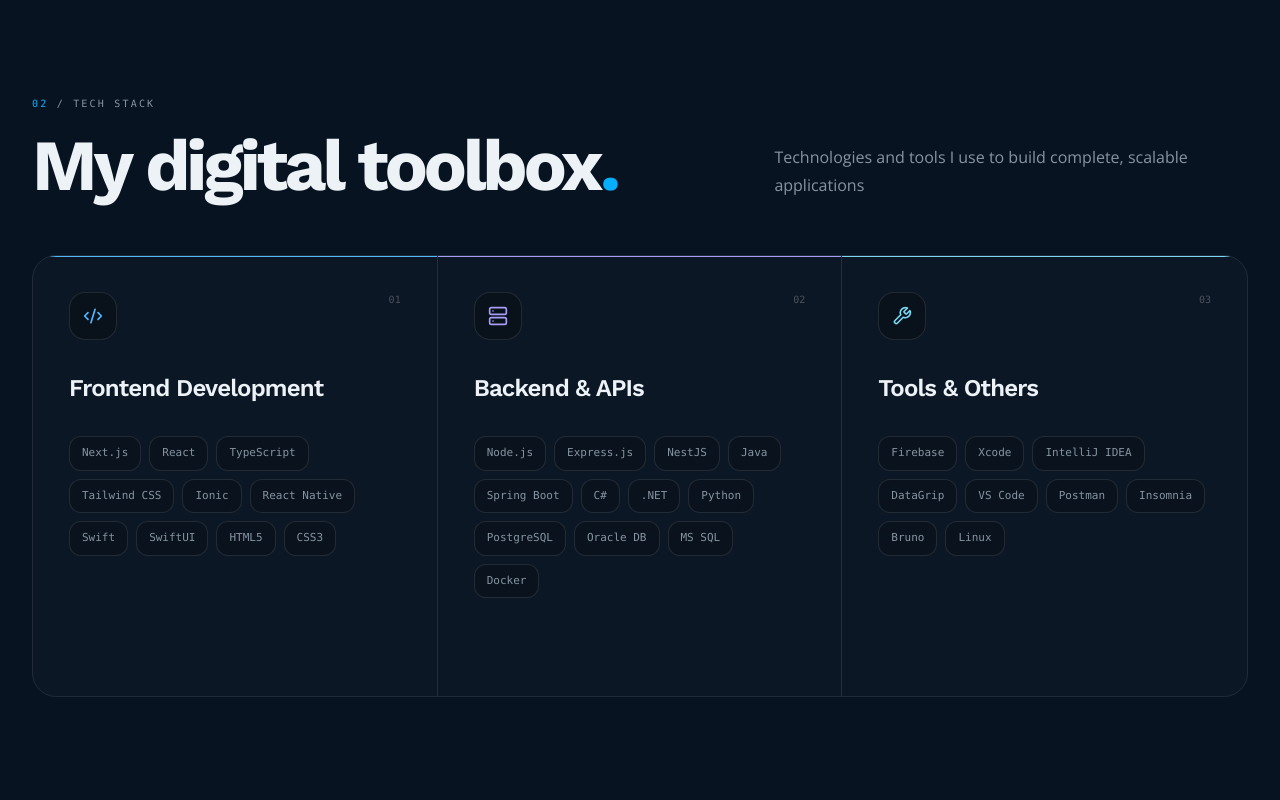
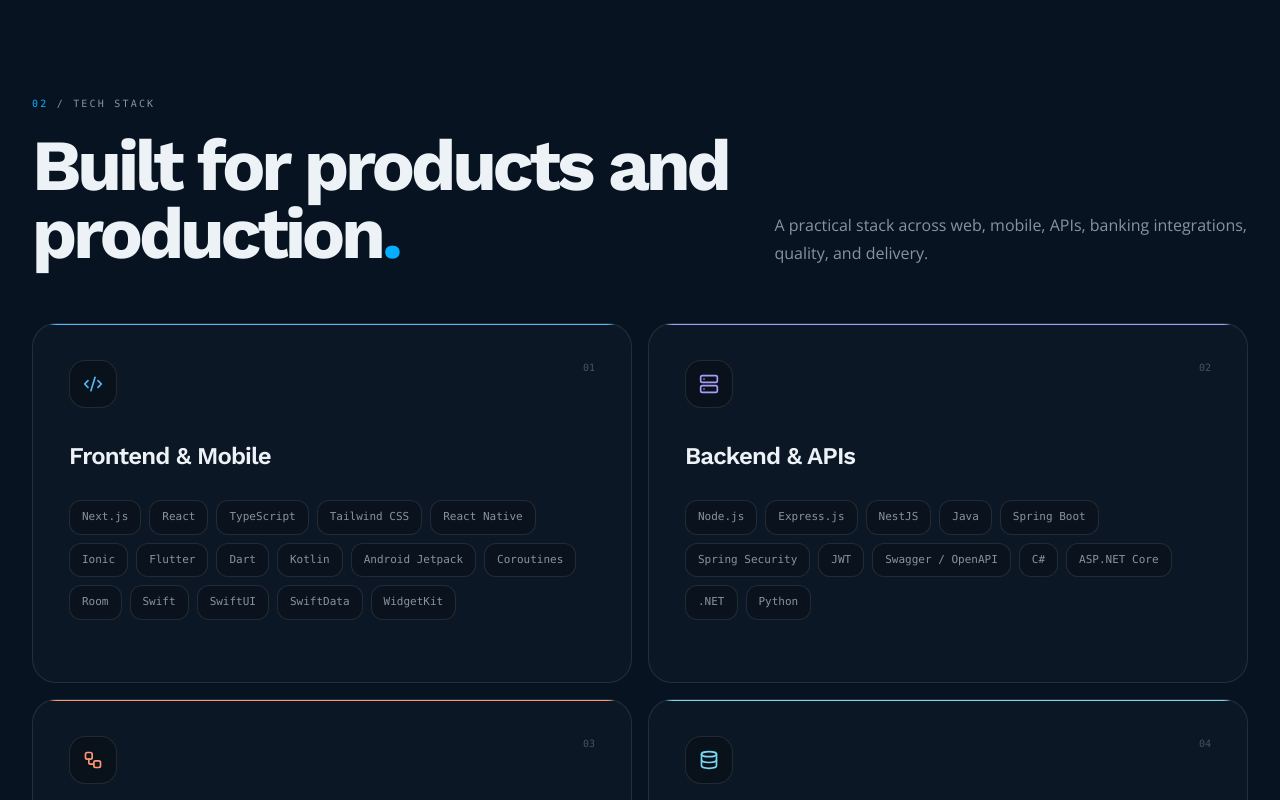
Before and after one commit to anibalventura/anibalventura.github.io, a Next.js app: page / in a window 1280 px wide. Shown: the part 2000-2800 px from the top of the page. Built offline with nearby package versions, Linux system fonts and the light colour scheme; no server answers.

Commit message:
feat: Update tech stack component and localization for enhanced clarity and organization

```diff
--- a/components/tech-stack.tsx
+++ b/components/tech-stack.tsx
@@ -1,7 +1,7 @@
 "use client"
 
 import { useTranslations } from "next-intl"
-import { Code2, Server, Wrench } from "lucide-react"
+import { Code2, Database, Server, ShieldCheck, Workflow } from "lucide-react"
 
 export function TechStack() {
   const t = useTranslations("techStack")
@@ -10,20 +10,46 @@ export function TechStack() {
       title: t("categories.frontend.title"),
       icon: Code2,
       color: "#52b7ff",
-      technologies: ["Next.js", "React", "TypeScript", "Tailwind CSS", "Ionic", "React Native", "Swift", "SwiftUI", "HTML5", "CSS3"],
+      technologies: [
+        "Next.js", "React", "TypeScript", "Tailwind CSS", "React Native", "Ionic", "Flutter", "Dart",
+        "Kotlin", "Android Jetpack", "Coroutines", "Room", "Swift", "SwiftUI", "SwiftData", "WidgetKit",
+      ],
     },
     {
       title: t("categories.backend.title"),
       icon: Server,
       color: "#a99cf8",
-      technologies: ["Node.js", "Express.js", "NestJS", "Java", "Spring Boot", "C#", ".NET", "Python", "PostgreSQL", "Oracle DB", "MS SQL", "Docker"],
+      technologies: [
+        "Node.js", "Express.js", "NestJS", "Java", "Spring Boot", "Spring Security", "JWT", "Swagger / OpenAPI",
+        "C#", "ASP.NET Core", ".NET", "Python",
+      ],
     },
     {
-      title: t("categories.tools.title"),
-      icon: Wrench,
+      title: t("categories.integration.title"),
+      icon: Workflow,
+      color: "#ff9770",
+      technologies: [
+        "IBM App Connect Enterprise", "Microservices", "REST APIs", "CyberSource", "Docker", "Git", "Azure DevOps", "Argo CD", "Linux",
+      ],
+    },
+    {
+      title: t("categories.data.title"),
+      icon: Database,
       color: "#7ad7f0",
-      technologies: ["Firebase", "Xcode", "IntelliJ IDEA", "DataGrip", "VS Code", "Postman", "Insomnia", "Bruno", "Linux"],
+      technologies: [
+        "PostgreSQL", "Oracle Database", "MS SQL", "MySQL", "Firebase", "Xcode", "Android Studio", "IntelliJ IDEA",
+        "DataGrip", "VS Code", "Figma", "Postman", "Insomnia", "Bruno", "Bootstrap",
+      ],
     },
+  ]
+
+  const practices = [
+    t("engineering.microservices"),
+    t("engineering.apiIntegration"),
+    t("engineering.testing"),
+    t("engineering.security"),
+    t("engineering.architecture"),
+    t("engineering.quality"),
   ]
 
   return (
@@ -37,9 +63,9 @@ export function TechStack() {
           <p className="section-lede">{t("subtitle")}</p>
         </div>
 
-        <div className="mt-14 grid overflow-hidden rounded-3xl border border-white/10 lg:grid-cols-3">
+        <div className="mt-14 grid gap-4 md:grid-cols-2">
           {categories.map((category, categoryIndex) => (
-            <article key={category.title} className="relative bg-white/[0.018] p-7 lg:min-h-[440px] lg:border-r lg:border-white/10 lg:p-9 lg:last:border-r-0">
+            <article key={category.title} className="relative min-h-[360px] overflow-hidden rounded-3xl border border-white/10 bg-white/[0.018] p-7 md:p-9">
               <div className="absolute inset-x-0 top-0 h-px" style={{ backgroundColor: category.color }} />
               <div className="flex items-start justify-between">
                 <span className="grid size-12 place-items-center rounded-2xl border border-white/10 bg-black/25" style={{ color: category.color }}>
@@ -48,7 +74,7 @@ export function TechStack() {
                 <span className="font-mono text-[10px] text-white/25">0{categoryIndex + 1}</span>
               </div>
               <h3 className="mt-8 font-heading text-2xl font-semibold tracking-[-0.035em] text-foreground">{category.title}</h3>
-              <div className="mt-8 flex flex-wrap gap-2">
+              <div className="mt-7 flex flex-wrap gap-2">
                 {category.technologies.map((technology) => (
                   <span key={technology} className="rounded-lg border border-white/10 bg-black/20 px-3 py-2 font-mono text-[11px] text-muted-foreground transition-colors hover:border-white/20 hover:text-foreground">
                     {technology}
@@ -58,6 +84,23 @@ export function TechStack() {
             </article>
           ))}
         </div>
+
+        <aside className="mt-4 grid gap-6 rounded-3xl border border-primary/15 bg-primary/[0.045] p-7 md:grid-cols-[0.65fr_1.35fr] md:items-center md:p-9">
+          <div>
+            <span className="grid size-11 place-items-center rounded-2xl border border-primary/20 bg-primary/10 text-primary">
+              <ShieldCheck className="size-5" />
+            </span>
+            <h3 className="mt-5 font-heading text-2xl font-semibold tracking-[-0.035em] text-foreground">{t("engineering.title")}</h3>
+            <p className="mt-3 max-w-sm text-sm leading-6 text-muted-foreground">{t("engineering.description")}</p>
+          </div>
+          <div className="flex flex-wrap gap-2">
+            {practices.map((practice) => (
+              <span key={practice} className="rounded-xl border border-primary/20 bg-primary/[0.08] px-3 py-2 font-mono text-[11px] text-primary">
+                {practice}
+              </span>
+            ))}
+          </div>
+        </aside>
       </div>
     </section>
   )
--- a/locales/en.json
+++ b/locales/en.json
@@ -53,18 +53,31 @@
   },
   "techStack": {
     "title": "Tech Stack",
-    "displayTitle": "My digital toolbox",
-    "subtitle": "Technologies and tools I use to build complete, scalable applications",
+    "displayTitle": "Built for products and production",
+    "subtitle": "A practical stack across web, mobile, APIs, banking integrations, quality, and delivery.",
     "categories": {
       "frontend": {
-        "title": "Frontend Development"
+        "title": "Frontend & Mobile"
       },
       "backend": {
         "title": "Backend & APIs"
       },
-      "tools": {
-        "title": "Tools & Others"
+      "integration": {
+        "title": "Integration & Delivery"
+      },
+      "data": {
+        "title": "Data & Tools"
       }
+    },
+    "engineering": {
+      "title": "Engineering practice",
+      "description": "Delivery, quality, and regulated-platform thinking built into every product.",
+      "microservices": "Microservices",
+      "apiIntegration": "API Integration",
+      "testing": "Unit & Integration Testing",
+      "security": "PCI DSS",
+      "architecture": "Clean Architecture",
+      "quality": "Quality Standards"
     }
   },
   "projects": {
--- a/locales/es.json
+++ b/locales/es.json
@@ -53,18 +53,31 @@
   },
   "techStack": {
     "title": "Stack Tecnológico",
-    "displayTitle": "Mi caja de herramientas",
-    "subtitle": "Tecnologías y herramientas que uso para construir aplicaciones completas y escalables",
+    "displayTitle": "Preparado para productos y producción",
+    "subtitle": "Un stack práctico para web, mobile, APIs, integraciones bancarias, calidad y entrega.",
     "categories": {
       "frontend": {
-        "title": "Desarrollo Frontend"
+        "title": "Frontend y Mobile"
       },
       "backend": {
         "title": "Backend y APIs"
       },
-      "tools": {
-        "title": "Herramientas y Otros"
+      "integration": {
+        "title": "Integración y Entrega"
+      },
+      "data": {
+        "title": "Datos y Herramientas"
       }
+    },
+    "engineering": {
+      "title": "Práctica de ingeniería",
+      "description": "Entrega, calidad y enfoque de plataformas reguladas integrados en cada producto.",
+      "microservices": "Microservicios",
+      "apiIntegration": "Integración de APIs",
+      "testing": "Pruebas Unitarias y de Integración",
+      "security": "PCI DSS",
+      "architecture": "Arquitectura Limpia",
+      "quality": "Estándares de Calidad"
     }
   },
   "projects": {
```
